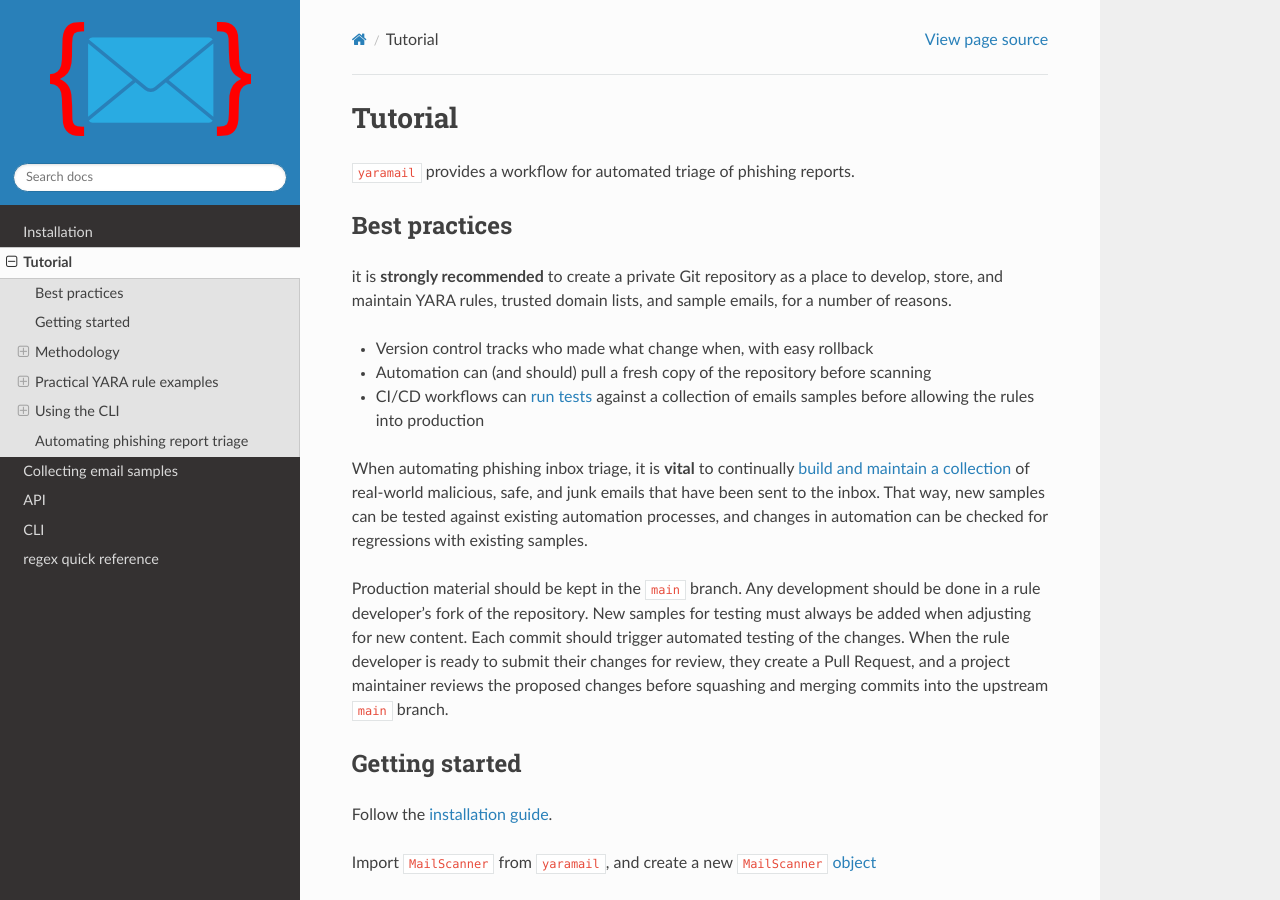
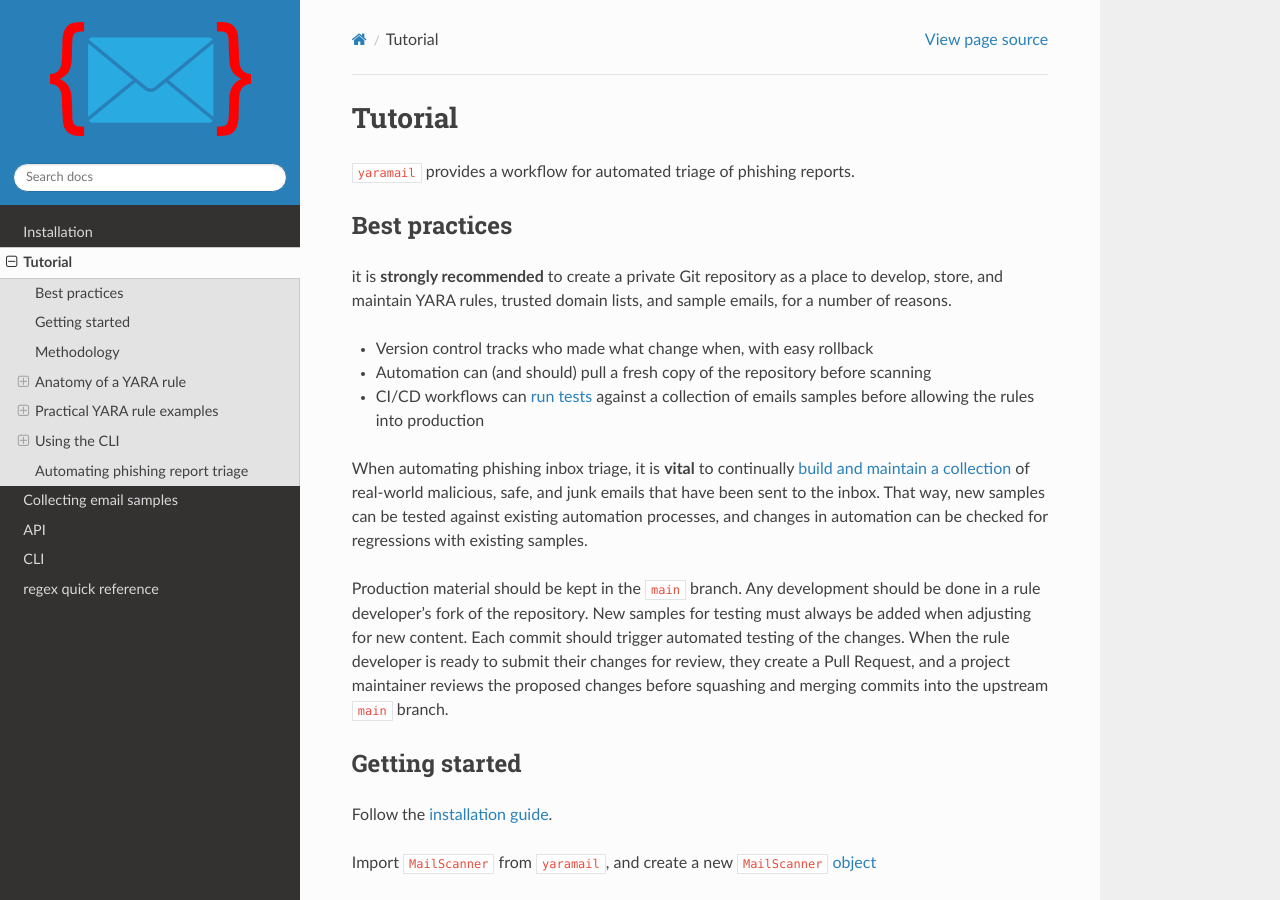
Before and after one commit to seanthegeek/yaramail, a Sphinx documentation site: the page built from docs/source/tutorial.md, in a window 1280 px wide and 900 px high. Built offline with Sphinx 7.4.7 and the Read the Docs theme 2.0.0, drawn with Linux system fonts in a browser that asks for light colours.

Commit message:
Update docs

```diff
--- a/docs/source/tutorial.md
+++ b/docs/source/tutorial.md
@@ -115,7 +115,7 @@
 user-provided [YARA rules][yara_rules] that provide a flexible method of
 checking content against known malicious and trusted patterns.
 
-### Anatomy of a YARA rule
+## Anatomy of a YARA rule
 
 YARA rules consist of three sections: `meta`, `strings`, and `condition`.
 
@@ -123,7 +123,7 @@
 For better organization of rules, use the [include directive][yara_include] to include content from other rule files.
 :::
 
-#### meta
+### meta
 
 The [meta section][yara_meta] specifies arbitrary metadata key-value
 pairs of metadata that can be useful to humans and/or the scanner application.
@@ -151,7 +151,7 @@
 a domain would cause a malicious email to be categorized as `safe`.
 :::
 
-##### auth_optional
+#### auth_optional
 
 Do not require domain authentication for the rule's category to apply.
 
@@ -170,17 +170,17 @@
 detailed and narrow as possible.
 :::
 
-##### authentication_optional
+#### authentication_optional
 
 Alias of `auth_optional`.
 
-##### category
+#### category
 
 The `category` of the rule. This can be any string, but the value `safe` is
 special. Rules without a `category` key are considered informational, and do
 not contribute to the `verdict`.
 
-##### from_domain
+#### from_domain
 
 :::{important}
 This key **must** be set for rules with a category of `safe`.
@@ -193,20 +193,20 @@
 Domain authentication must pass, unless that rule has an `auth_optional` meta
 key with the value set to `true`.
 
-##### from_domains
+#### from_domains
 
 Alias of `from_domain`.
 
-##### no_attachment
+#### no_attachment
 
 If this key is `true`, the rule’s `category` only applies to emails with no
 attachments.
 
-##### no_attachments
+#### no_attachments
 
 Alias of `no_attachment`.
 
-#### strings
+### strings
 
 The [strings section][yara_strings] specifies strings to match.
 
@@ -217,7 +217,7 @@
 [String modifiers][yara_string_modifiers] set case sensitivity, full word match
 only, and more.
 
-#### condition
+### condition
 
 The [condition section][yara_condition] consists of a Boolean expression that
 describes when the rule should match.
```
